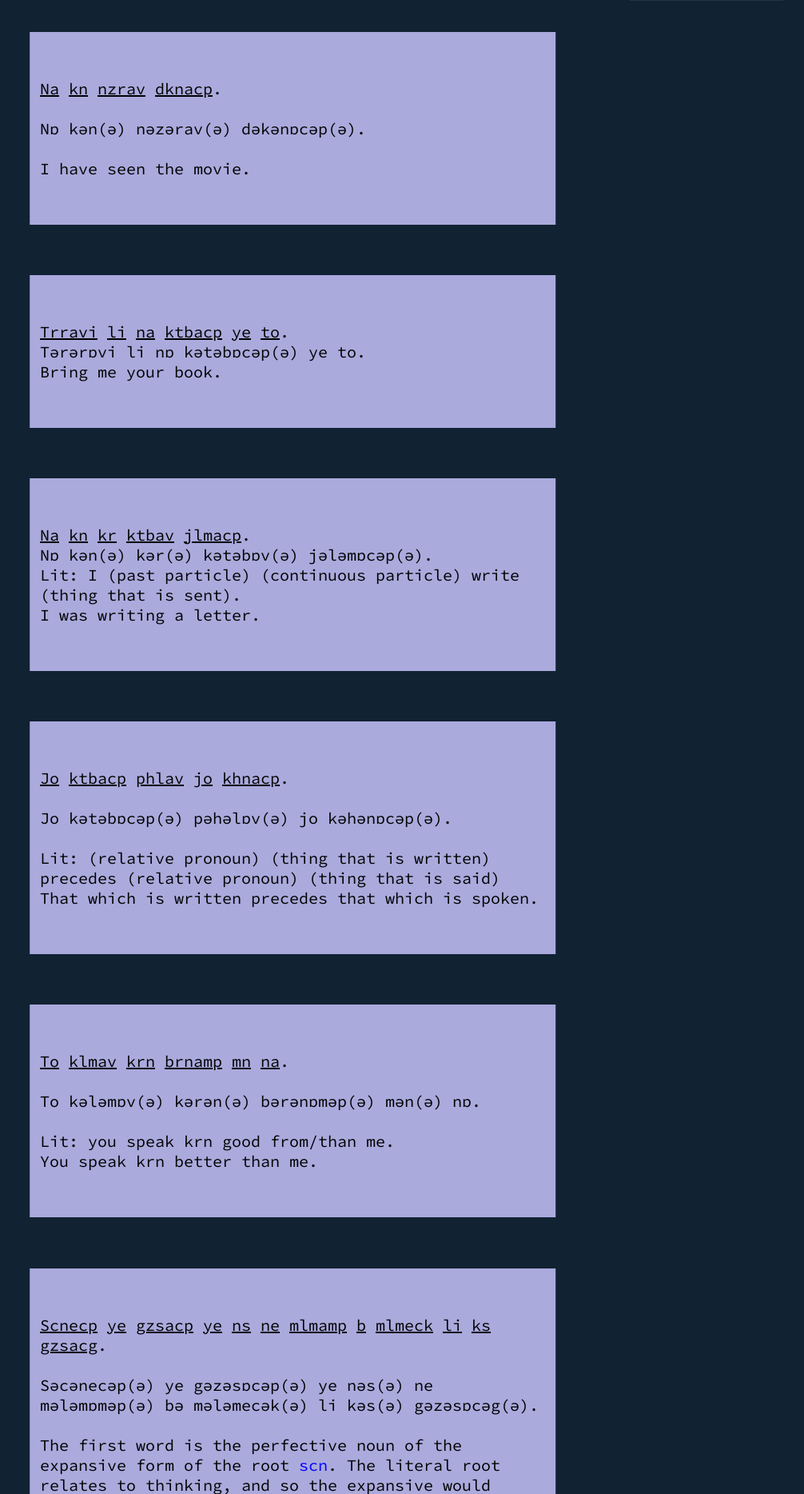
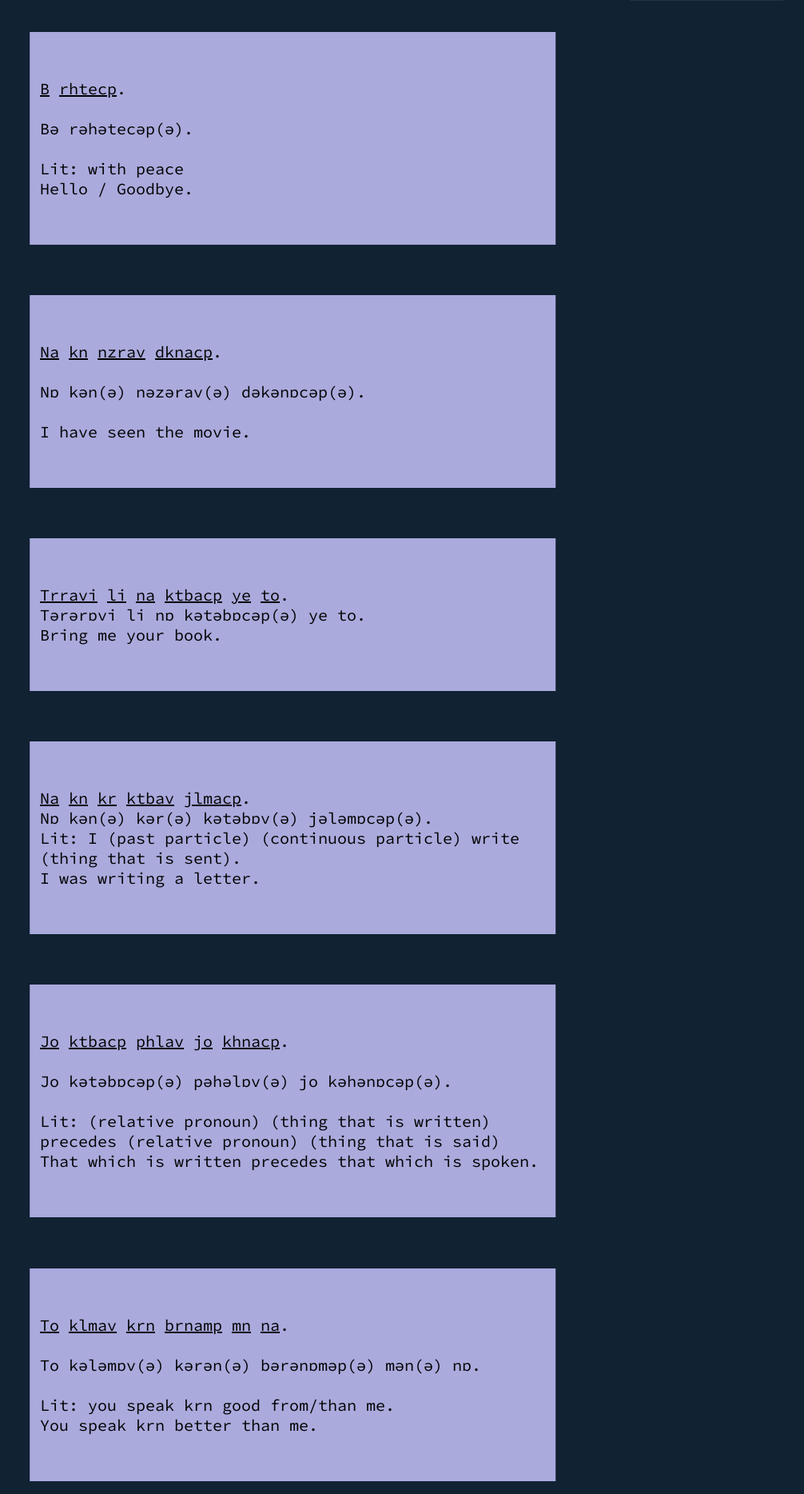
Before and after one commit to gsingh-0-0-1/krnlang, a Flask app: page /examples in a window 1280 px wide. Shown: the part 759-2627 px from the top of the page at 80% size, without its empty margins (274-1280 px from the left). Run offline with Flask 3, Linux system fonts and the light colour scheme; some web fonts are replaced.

Commit message:
add new example, allow search by url parameter

```diff
--- a/templates/examples.html
+++ b/templates/examples.html
@@ -129,6 +129,30 @@
 			<br>
 
 			<div class="sentence_eng">I am eating my food.</div>
+		</div>
+
+		<br><br>
+	</div>
+
+	<div class="expos_div" id="b_rhtecp">
+		<br><br>
+
+		<div class="example">
+			<div class="sentence_krn">B rhtecp</div>
+
+			<br>
+
+			<div class="phon_krn">Bə rəhətecəp(ə).</div>
+
+			<br>
+
+			<div class="sentence_eng">
+				Lit: with peace
+
+				<br>
+
+				Hello / Goodbye.
+			</div>
 		</div>
 
 		<br><br>
```
Also changed, not shown: templates/search.html (+7 -0 lines).
